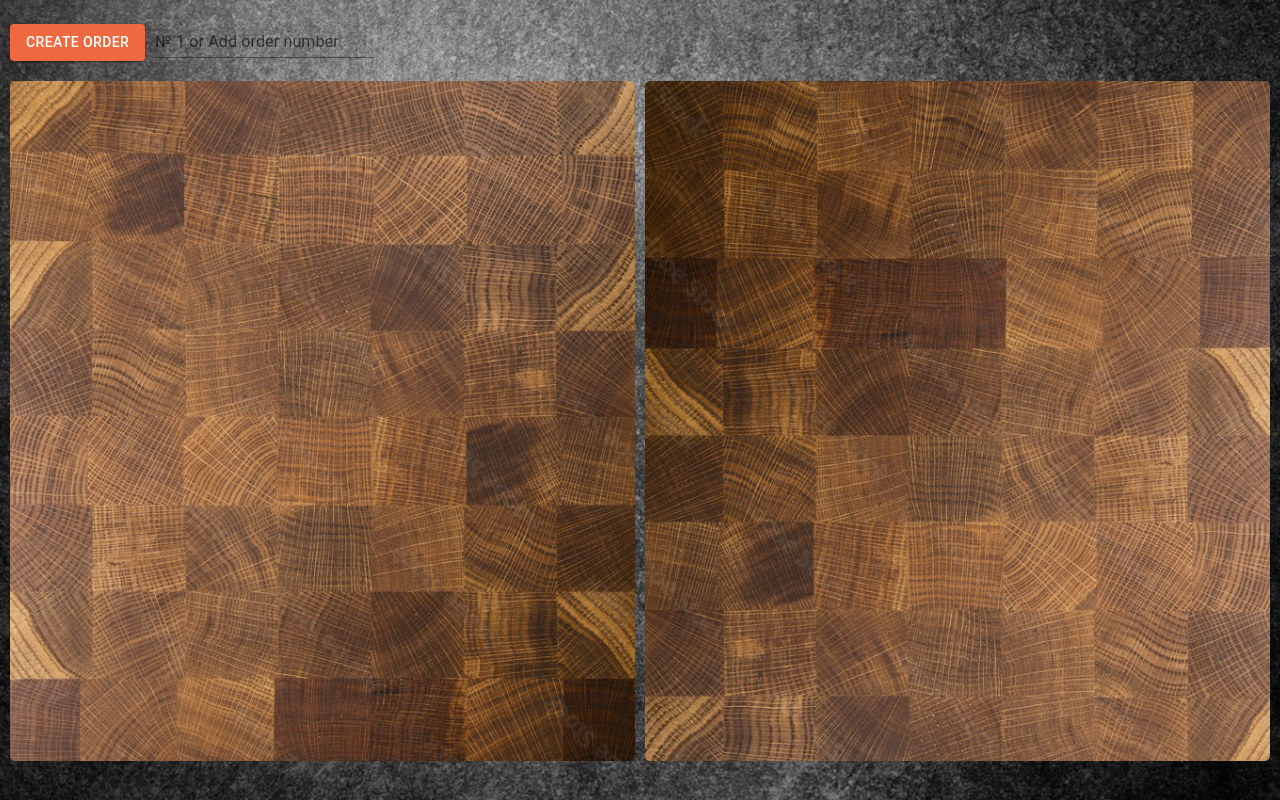
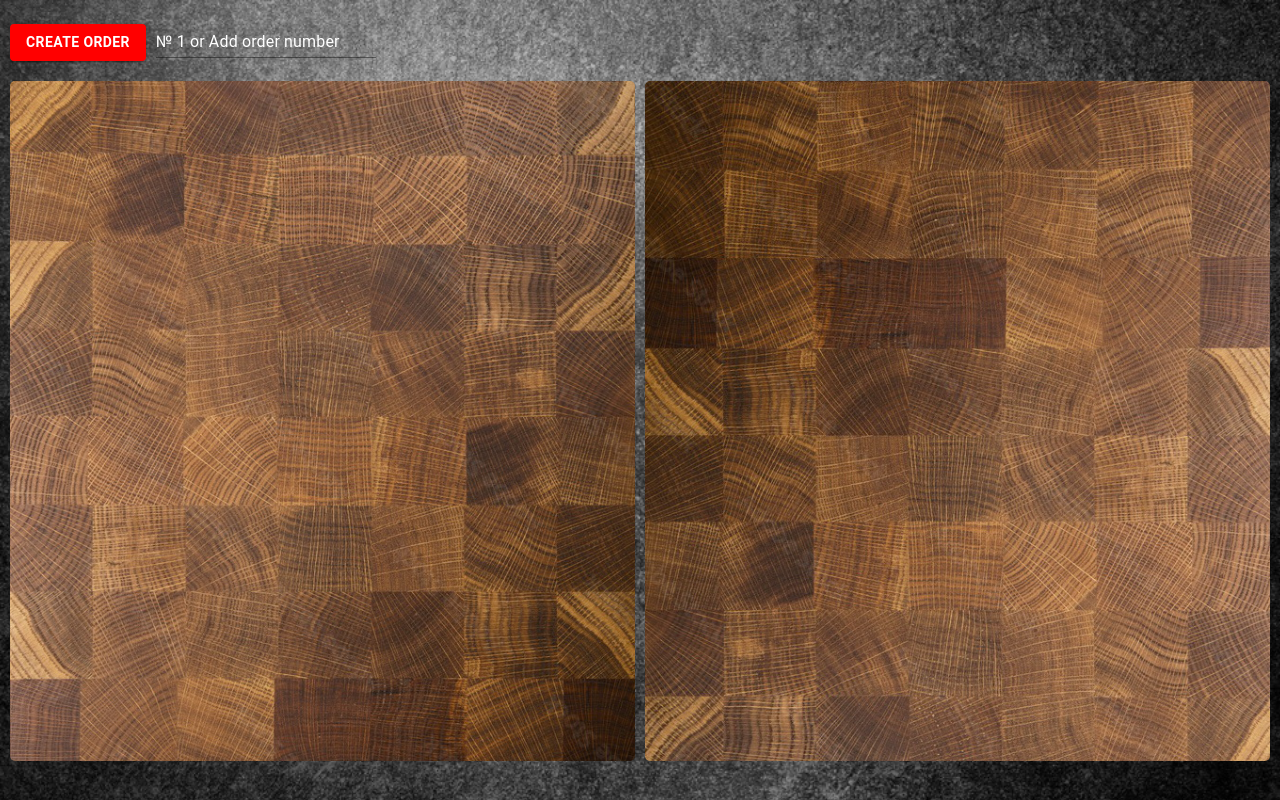
Before and after one commit to PavelLinevich/dish-is-ready, a React (Create React App) app: page / in a window 1280 px wide. Built offline with nearby package versions, Linux system fonts and the light colour scheme.

Commit message:
feat: change CreateOrder styles

```diff
--- a/src/components/CreateOrder.jsx
+++ b/src/components/CreateOrder.jsx
@@ -41,8 +41,12 @@ export function CreateOrder(props) {
     <div style={{ padding: '10px', display: 'flex', alignItems: 'baseline' }}>
       <Button
         onClick={createOrderClick}
-        style={{ marginRight: '10px', backgroundColor: '#EE693F' }}
         variant='contained'
+        style={{
+          marginRight: '10px',
+          backgroundColor: 'red',
+          fontWeight: 'bold'
+        }}
       >
         Create order
       </Button>
@@ -53,6 +57,17 @@ export function CreateOrder(props) {
         onKeyDown={onKeyPressHandler}
         value={props.inputText}
         type='number'
+        color='error'
+        InputLabelProps={{
+          style: {
+            color: '#ffffff'
+          }
+        }}
+        inputProps={{
+          style: {
+            color: "#ffffff"
+          }
+        }}
       />
     </div>
   )
```
